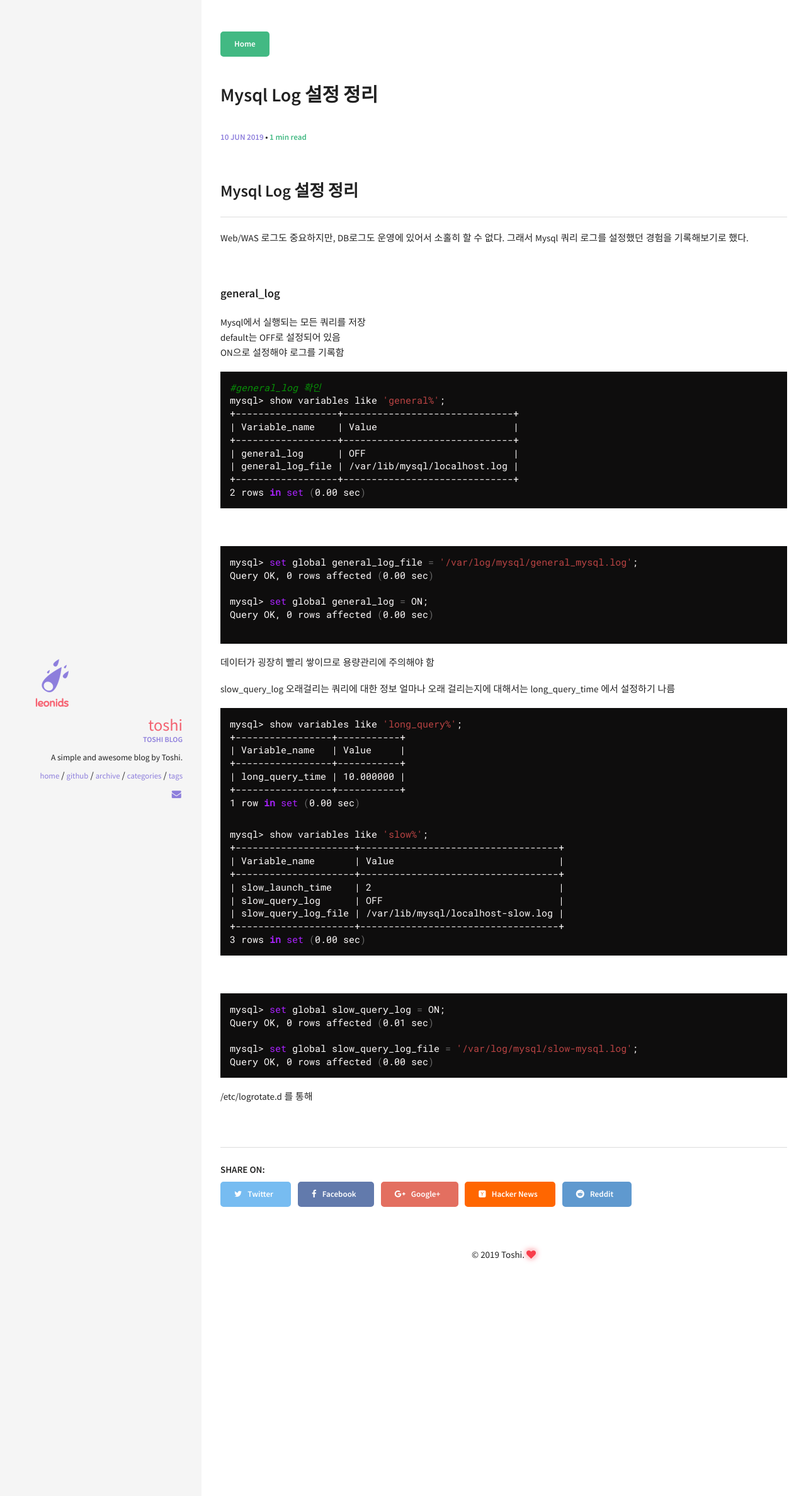
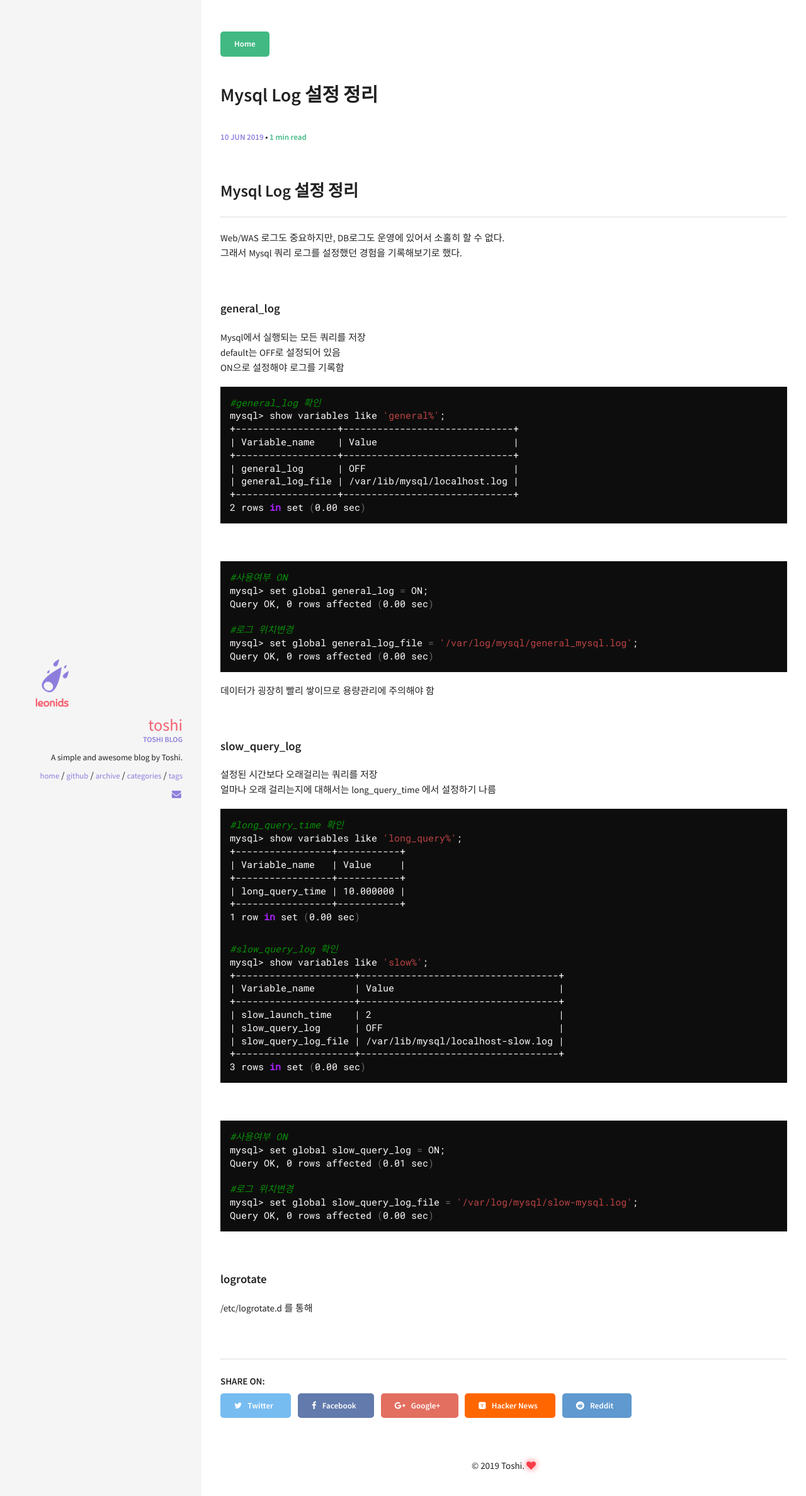
Before and after one commit to toshi15shkim/toshi15shkim.github.io, a Jekyll site: the page built from _posts/2019-06-10-db-mysql-log.md, in a window 1280 px wide. Shown: the top 2375 px of the page at 63% size. Built offline with Jekyll 4.4.1, drawn with Linux system fonts in a browser that asks for light colours.

Commit message:
2019-06-10-db-mysql-log.md update

````diff
--- a/_posts/2019-06-10-db-mysql-log.md
+++ b/_posts/2019-06-10-db-mysql-log.md
@@ -32,19 +32,23 @@ mysql> show variables like 'general%';
 <br/>
 
 ```bash
-mysql> set global general_log_file = '/var/log/mysql/general_mysql.log';
-Query OK, 0 rows affected (0.00 sec)
-
+#사용여부 ON
 mysql> set global general_log = ON;
 Query OK, 0 rows affected (0.00 sec)
 
+#로그 위치변경
+mysql> set global general_log_file = '/var/log/mysql/general_mysql.log';
+Query OK, 0 rows affected (0.00 sec)
 ```
 데이터가 굉장히 빨리 쌓이므로 용량관리에 주의해야 함
 
-slow_query_log
-오래걸리는 쿼리에 대한 정보
+<br/>
+
+#### slow_query_log
+설정된 시간보다 오래걸리는 쿼리를 저장
 얼마나 오래 걸리는지에 대해서는 long_query_time 에서 설정하기 나름
 ```bash
+#long_query_time 확인
 mysql> show variables like 'long_query%';
 +-----------------+-----------+
 | Variable_name   | Value     |
@@ -55,6 +59,7 @@ mysql> show variables like 'long_query%';
 ```
 
 ```bash
+#slow_query_log 확인
 mysql> show variables like 'slow%';
 +---------------------+-----------------------------------+
 | Variable_name       | Value                             |
@@ -69,11 +74,16 @@ mysql> show variables like 'slow%';
 <br/>
 
 ```bash
+#사용여부 ON
 mysql> set global slow_query_log = ON;
 Query OK, 0 rows affected (0.01 sec)
 
+#로그 위치변경
 mysql> set global slow_query_log_file = '/var/log/mysql/slow-mysql.log';
 Query OK, 0 rows affected (0.00 sec)
 ```
 
+<br/>
+
+#### logrotate
 /etc/logrotate.d 를 통해
--- a/_sass/components/_syntax-highlighting.scss
+++ b/_sass/components/_syntax-highlighting.scss
@@ -94,7 +94,7 @@ pre code {
   .m { color: #666666 } /* Literal.Number */
   .s { color: #BB4444 } /* Literal.String */
   .na { color: #BB4444 } /* Name.Attribute */
-  .nb { color: #AA22FF } /* Name.Builtin */
+  //.nb { color: #AA22FF } /* Name.Builtin */
   .nc { color: #0000FF } /* Name.Class */
   .no { color: #880000 } /* Name.Constant */
   .nd { color: #AA22FF } /* Name.Decorator */
````
Also changed, not shown: _posts/2019-06-07-db-docker-mysql.md (renamed from _posts/2019-06-07-linux-docker-mysql.md, +1 -1 lines).
